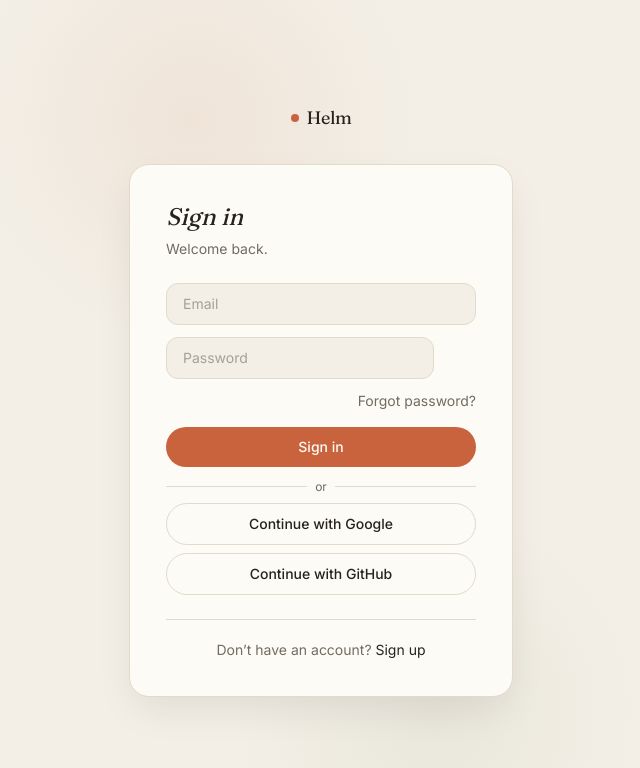
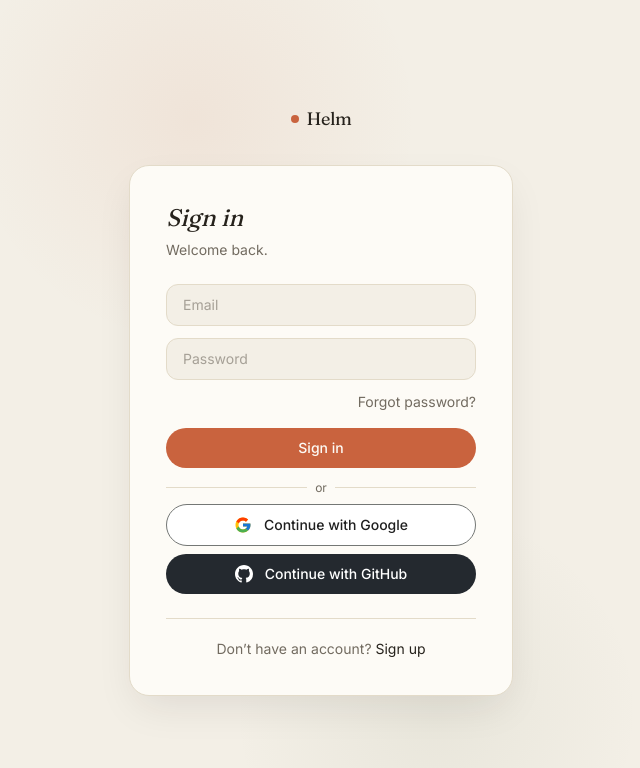
Before and after one commit to NathanTheDev/helm, a Next.js app in the folder frontend/: page /login in a window 1280 px wide. Shown: the top 768 px of the page, without its empty margins (319-959 px from the left). Built offline with nearby package versions, Linux system fonts and the light colour scheme; no server answers.

Commit message:
feat(frontend): brand-correct social buttons, tooltip system, password field width fix
Google/GitHub buttons use real brand colors+icons instead of generic
outline style. Add reusable portal-based Tooltip, wire to password
show/hide toggle. Fix password field collapsing to default input width.

```diff
--- a/frontend/src/components/auth/PasswordField.tsx
+++ b/frontend/src/components/auth/PasswordField.tsx
@@ -3,6 +3,7 @@
 import { useState } from "react";
 import { Input, type InputSize, type InputTone } from "@/components/ui/Input";
 import { EyeIcon, EyeOffIcon } from "@/components/ui/Icon";
+import { Tooltip } from "@/components/ui/Tooltip";
 
 type PasswordFieldProps = {
   value: string;
@@ -24,7 +25,7 @@ export function PasswordField({
   const [visible, setVisible] = useState(false);
 
   return (
-    <div className="relative">
+    <div className="relative w-full">
       <Input
         type={visible ? "text" : "password"}
         placeholder={placeholder}
@@ -33,9 +34,10 @@ export function PasswordField({
         onChange={(e) => onChange(e.target.value)}
         size={size}
         tone={tone}
-        className="pr-10"
+        className="w-full pr-10"
       />
       {value.length > 0 && (
+        <Tooltip content={visible ? "Hide password" : "Show password"}>
           <button
             type="button"
             onClick={() => setVisible((v) => !v)}
@@ -44,6 +46,7 @@ export function PasswordField({
           >
             {visible ? <EyeOffIcon /> : <EyeIcon />}
           </button>
+        </Tooltip>
       )}
     </div>
   );
--- a/frontend/src/components/auth/SocialSignInButtons.tsx
+++ b/frontend/src/components/auth/SocialSignInButtons.tsx
@@ -5,7 +5,7 @@ import { useRouter } from "next/navigation";
 import { GoogleAuthProvider, GithubAuthProvider, signInWithPopup } from "firebase/auth";
 import { auth } from "@/lib/firebase";
 import { isDismissedPopupError, mapSocialSignInError } from "@/lib/auth-errors";
-import { Button } from "@/components/ui/Button";
+import { GithubIcon, GoogleIcon } from "@/components/ui/Icon";
 
 export function SocialSignInButtons({ onError }: { onError: (message: string) => void }) {
   const router = useRouter();
@@ -36,22 +36,24 @@ export function SocialSignInButtons({ onError }: { onError: (message: string) =>
         or
         <div className="h-px flex-1 bg-line" />
       </div>
-      <Button
-        variant="outline"
-        size="lg"
+      <button
+        type="button"
         disabled={pending !== null}
         onClick={() => handleSignIn(new GoogleAuthProvider(), "google")}
+        className="flex items-center justify-center gap-3 rounded-pill border border-[#747775] bg-white px-4 py-2.5 text-sm font-medium text-[#1f1f1f] transition-shadow hover:shadow-[0_1px_2px_0_rgba(60,64,67,0.30),0_1px_3px_1px_rgba(60,64,67,0.15)] active:bg-[#f7f8f8] disabled:cursor-not-allowed disabled:opacity-50"
       >
+        <GoogleIcon className="h-[18px] w-[18px] shrink-0" />
         {pending === "google" ? "Continuing…" : "Continue with Google"}
-      </Button>
-      <Button
-        variant="outline"
-        size="lg"
+      </button>
+      <button
+        type="button"
         disabled={pending !== null}
         onClick={() => handleSignIn(new GithubAuthProvider(), "github")}
+        className="flex items-center justify-center gap-3 rounded-pill bg-[#24292f] px-4 py-2.5 text-sm font-medium text-white transition-colors hover:bg-[#32383f] active:bg-[#1b1f23] disabled:cursor-not-allowed disabled:opacity-50"
       >
+        <GithubIcon className="h-[18px] w-[18px] shrink-0" />
         {pending === "github" ? "Continuing…" : "Continue with GitHub"}
-      </Button>
+      </button>
     </div>
   );
 }
--- a/frontend/src/components/ui/Icon.tsx
+++ b/frontend/src/components/ui/Icon.tsx
@@ -199,6 +199,37 @@ export function DockRightIcon({ className = "h-3.5 w-3.5" }: IconProps) {
   );
 }
 
+export function GoogleIcon({ className = "h-[18px] w-[18px]" }: IconProps) {
+  return (
+    <svg viewBox="0 0 48 48" className={className}>
+      <path
+        fill="#FFC107"
+        d="M43.611 20.083H42V20H24v8h11.303c-1.649 4.657-6.08 8-11.303 8-6.627 0-12-5.373-12-12s5.373-12 12-12c3.059 0 5.842 1.154 7.961 3.039l5.657-5.657C34.046 6.053 29.268 4 24 4 12.955 4 4 12.955 4 24s8.955 20 20 20 20-8.955 20-20c0-1.341-.138-2.65-.389-3.917Z"
+      />
+      <path
+        fill="#FF3D00"
+        d="M6.306 14.691l6.571 4.819C14.655 15.108 18.961 12 24 12c3.059 0 5.842 1.154 7.961 3.039l5.657-5.657C34.046 6.053 29.268 4 24 4 16.318 4 9.656 8.337 6.306 14.691Z"
+      />
+      <path
+        fill="#4CAF50"
+        d="M24 44c5.166 0 9.86-1.977 13.409-5.192l-6.19-5.238C29.211 35.091 26.715 36 24 36c-5.202 0-9.619-3.317-11.283-7.946l-6.522 5.025C9.505 39.556 16.227 44 24 44Z"
+      />
+      <path
+        fill="#1976D2"
+        d="M43.611 20.083H42V20H24v8h11.303a12.04 12.04 0 0 1-4.087 5.571l6.19 5.238C36.971 39.205 44 34 44 24c0-1.341-.138-2.65-.389-3.917Z"
+      />
+    </svg>
+  );
+}
+
+export function GithubIcon({ className = "h-[18px] w-[18px]" }: IconProps) {
+  return (
+    <svg viewBox="0 0 16 16" fill="currentColor" className={className}>
+      <path d="M8 0C3.58 0 0 3.58 0 8c0 3.54 2.29 6.53 5.47 7.59.4.07.55-.17.55-.38 0-.19-.01-.82-.01-1.49-2.01.37-2.53-.49-2.69-.94-.09-.23-.48-.94-.82-1.13-.28-.15-.68-.52-.01-.53.63-.01 1.08.58 1.23.82.72 1.21 1.87.87 2.33.66.07-.52.28-.87.51-1.07-1.78-.2-3.64-.89-3.64-3.95 0-.87.31-1.59.82-2.15-.08-.2-.36-1.02.08-2.12 0 0 .67-.21 2.2.82.64-.18 1.32-.27 2-.27.68 0 1.36.09 2 .27 1.53-1.04 2.2-.82 2.2-.82.44 1.1.16 1.92.08 2.12.51.56.82 1.27.82 2.15 0 3.07-1.87 3.75-3.65 3.95.29.25.54.73.54 1.48 0 1.07-.01 1.93-.01 2.2 0 .21.15.46.55.38A8.013 8.013 0 0 0 16 8c0-4.42-3.58-8-8-8Z" />
+    </svg>
+  );
+}
+
 export function SlidersIcon({ className = "h-3.5 w-3.5" }: IconProps) {
   return (
     <svg viewBox="0 0 24 24" fill="none" stroke="currentColor" strokeWidth="1.6" className={className}>
--- /dev/null
+++ b/frontend/src/components/ui/Tooltip.tsx
@@ -0,0 +1,131 @@
+"use client";
+
+import {
+  cloneElement,
+  isValidElement,
+  useEffect,
+  useId,
+  useRef,
+  useState,
+  type ReactElement,
+  type ReactNode,
+} from "react";
+import { createPortal } from "react-dom";
+
+export type TooltipSide = "top" | "bottom" | "left" | "right";
+
+type TooltipProps = {
+  content: ReactNode;
+  children: ReactElement;
+  side?: TooltipSide;
+  delay?: number;
+  disabled?: boolean;
+};
+
+const GAP = 8;
+
+const TRANSFORM: Record<TooltipSide, string> = {
+  top: "translate(-50%, -100%)",
+  bottom: "translate(-50%, 0)",
+  left: "translate(-100%, -50%)",
+  right: "translate(0, -50%)",
+};
+
+function computeCoords(rect: DOMRect, side: TooltipSide) {
+  switch (side) {
+    case "top":
+      return { top: rect.top - GAP, left: rect.left + rect.width / 2 };
+    case "bottom":
+      return { top: rect.bottom + GAP, left: rect.left + rect.width / 2 };
+    case "left":
+      return { top: rect.top + rect.height / 2, left: rect.left - GAP };
+    case "right":
+      return { top: rect.top + rect.height / 2, left: rect.right + GAP };
+  }
+}
+
+/**
+ * Wraps a single focusable/hoverable child and shows a small label near it
+ * on hover or keyboard focus. Renders into document.body via portal so it
+ * never gets clipped by an ancestor's overflow:hidden.
+ */
+export function Tooltip({ content, children, side = "top", delay = 300, disabled = false }: TooltipProps) {
+  const [open, setOpen] = useState(false);
+  const [coords, setCoords] = useState<{ top: number; left: number } | null>(null);
+  const [mounted, setMounted] = useState(false);
+  const triggerRef = useRef<HTMLElement | null>(null);
+  const timeoutRef = useRef<ReturnType<typeof setTimeout> | null>(null);
+  const id = useId();
+
+  useEffect(() => setMounted(true), []);
+  useEffect(() => () => {
+    if (timeoutRef.current) clearTimeout(timeoutRef.current);
+  }, []);
+
+  function show() {
+    if (disabled || !content) return;
+    timeoutRef.current = setTimeout(() => {
+      const rect = triggerRef.current?.getBoundingClientRect();
+      if (!rect) return;
+      setCoords(computeCoords(rect, side));
+      setOpen(true);
+    }, delay);
+  }
+
+  function hide() {
+    if (timeoutRef.current) clearTimeout(timeoutRef.current);
+    setOpen(false);
+  }
+
+  if (!isValidElement(children)) return children;
+
+  const childProps = children.props as Record<string, unknown>;
+  const existingRef = (children as unknown as { ref?: unknown }).ref;
+
+  const trigger = cloneElement(children, {
+    ref: (node: HTMLElement | null) => {
+      triggerRef.current = node;
+      if (typeof existingRef === "function") existingRef(node);
+      else if (existingRef && typeof existingRef === "object") {
+        (existingRef as { current: HTMLElement | null }).current = node;
+      }
+    },
+    onMouseEnter: (e: React.MouseEvent) => {
+      (childProps.onMouseEnter as ((e: React.MouseEvent) => void) | undefined)?.(e);
+      show();
+    },
+    onMouseLeave: (e: React.MouseEvent) => {
+      (childProps.onMouseLeave as ((e: React.MouseEvent) => void) | undefined)?.(e);
+      hide();
+    },
+    onFocus: (e: React.FocusEvent) => {
+      (childProps.onFocus as ((e: React.FocusEvent) => void) | undefined)?.(e);
+      show();
+    },
+    onBlur: (e: React.FocusEvent) => {
+      (childProps.onBlur as ((e: React.FocusEvent) => void) | undefined)?.(e);
+      hide();
+    },
+    "aria-describedby": open ? id : (childProps["aria-describedby"] as string | undefined),
+  } as Record<string, unknown>);
+
+  return (
+    <>
+      {trigger}
+      {mounted &&
+        open &&
+        coords &&
+        createPortal(
+          <span
+            role="tooltip"
+            id={id}
+            className="pointer-events-none fixed z-50 whitespace-nowrap rounded-control bg-ink px-2 py-1 text-xs text-paper shadow-md"
+            style={{ top: coords.top, left: coords.left, transform: TRANSFORM[side] }}
+          >
+            {content}
+          </span>,
+          document.body,
+        )}
+    </>
+  );
+}
```
Lines whose indentation alone changed are shown as unchanged.
